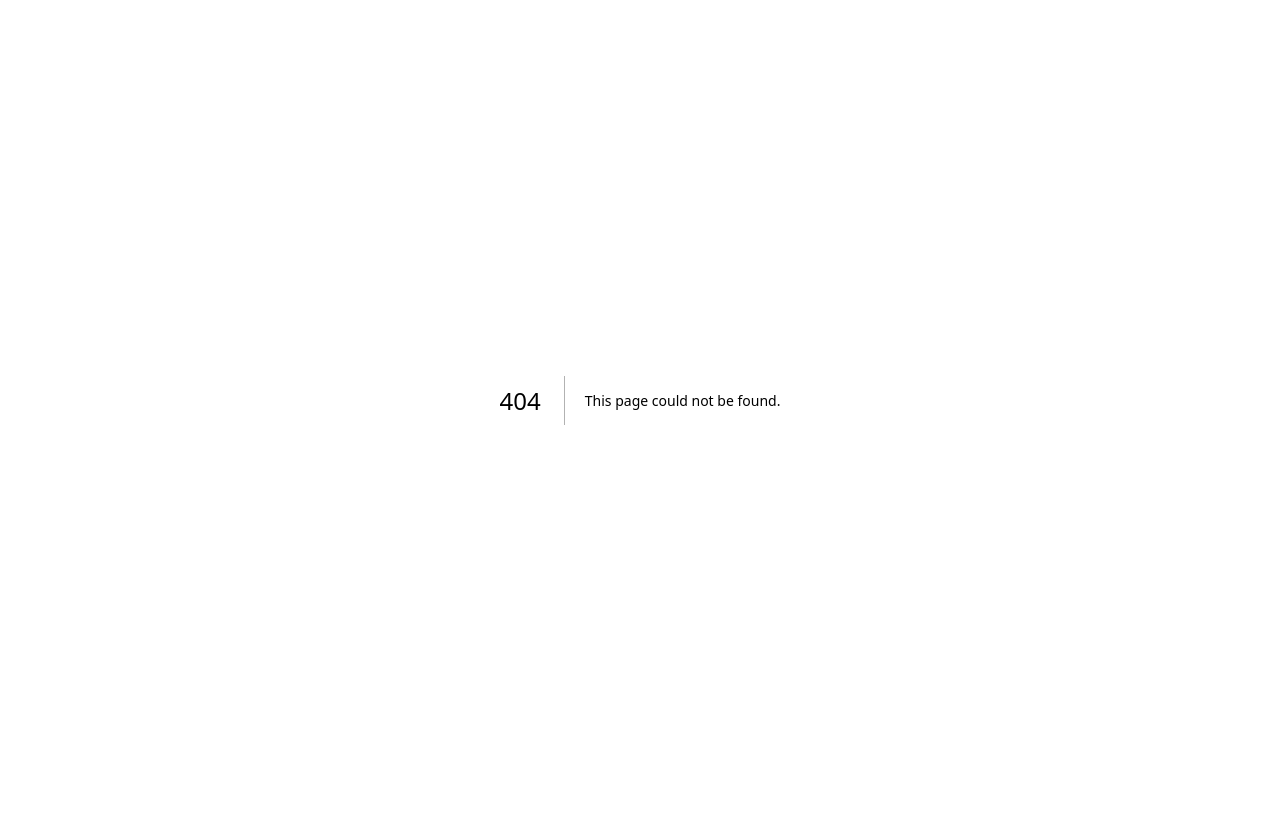
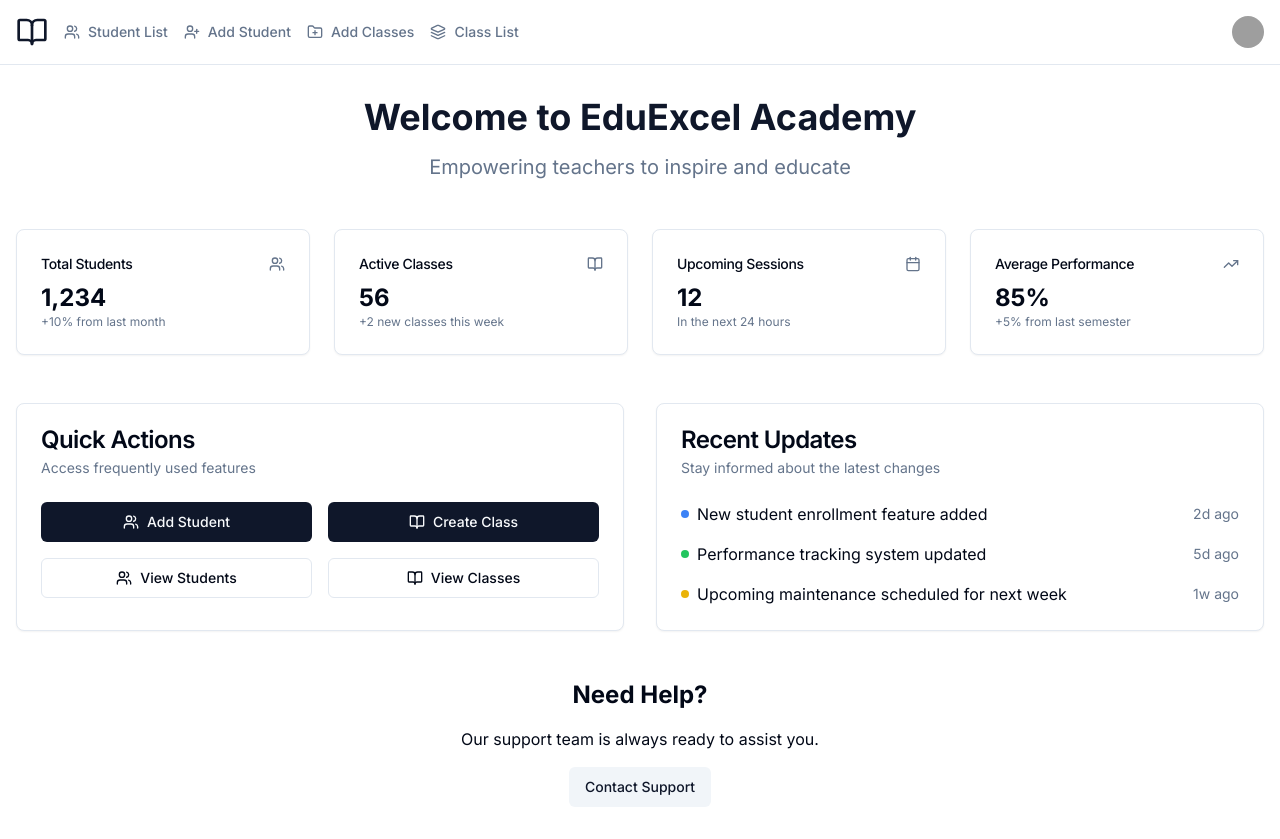
Before and after one commit to aqlio/next-js, a Next.js app: page /home in a window 1280 px wide. Before the commit this address had no page. Before the commit the page ends 800 px from the top, so only its background shows below. Built offline with nearby package versions, Linux system fonts and the light colour scheme; grey boxes are pictures that could not be loaded.

Commit message:
Added home page

```diff
--- a/src/app/(auth-page)/signup/page.tsx
+++ b/src/app/(auth-page)/signup/page.tsx
@@ -13,7 +13,7 @@ export default function Signup() {
   const handleLogin = (e: React.FormEvent) => {
     e.preventDefault();
     console.log('Login attempted with:', { email, password });
-    router.push('/dashboard');
+    router.push('/home');
   };
 
   return (
--- /dev/null
+++ b/src/app/(logged-in)/home/page.tsx
@@ -0,0 +1,124 @@
+import Link from 'next/link'
+import { Button } from "@/components/ui/button"
+import { Card, CardContent, CardDescription, CardHeader, CardTitle } from "@/components/ui/card"
+import { Users, BookOpen, Calendar, TrendingUp } from 'lucide-react'
+
+export default function HomePage() {
+    return (
+        <div className="container mx-auto px-4 py-8">
+            <header className="text-center mb-12">
+                <h1 className="text-4xl font-bold text-primary mb-4">Welcome to EduExcel Academy</h1>
+                <p className="text-xl text-muted-foreground">Empowering teachers to inspire and educate</p>
+            </header>
+
+            <section className="grid grid-cols-1 md:grid-cols-2 lg:grid-cols-4 gap-6 mb-12">
+                <Card>
+                    <CardHeader className="flex flex-row items-center justify-between space-y-0 pb-2">
+                        <CardTitle className="text-sm font-medium">Total Students</CardTitle>
+                        <Users className="h-4 w-4 text-muted-foreground" />
+                    </CardHeader>
+                    <CardContent>
+                        <div className="text-2xl font-bold">1,234</div>
+                        <p className="text-xs text-muted-foreground">+10% from last month</p>
+                    </CardContent>
+                </Card>
+                <Card>
+                    <CardHeader className="flex flex-row items-center justify-between space-y-0 pb-2">
+                        <CardTitle className="text-sm font-medium">Active Classes</CardTitle>
+                        <BookOpen className="h-4 w-4 text-muted-foreground" />
+                    </CardHeader>
+                    <CardContent>
+                        <div className="text-2xl font-bold">56</div>
+                        <p className="text-xs text-muted-foreground">+2 new classes this week</p>
+                    </CardContent>
+                </Card>
+                <Card>
+                    <CardHeader className="flex flex-row items-center justify-between space-y-0 pb-2">
+                        <CardTitle className="text-sm font-medium">Upcoming Sessions</CardTitle>
+                        <Calendar className="h-4 w-4 text-muted-foreground" />
+                    </CardHeader>
+                    <CardContent>
+                        <div className="text-2xl font-bold">12</div>
+                        <p className="text-xs text-muted-foreground">In the next 24 hours</p>
+                    </CardContent>
+                </Card>
+                <Card>
+                    <CardHeader className="flex flex-row items-center justify-between space-y-0 pb-2">
+                        <CardTitle className="text-sm font-medium">Average Performance</CardTitle>
+                        <TrendingUp className="h-4 w-4 text-muted-foreground" />
+                    </CardHeader>
+                    <CardContent>
+                        <div className="text-2xl font-bold">85%</div>
+                        <p className="text-xs text-muted-foreground">+5% from last semester</p>
+                    </CardContent>
+                </Card>
+            </section>
+
+            <section className="grid grid-cols-1 md:grid-cols-2 gap-8 mb-12">
+                <Card>
+                    <CardHeader>
+                        <CardTitle>Quick Actions</CardTitle>
+                        <CardDescription>Access frequently used features</CardDescription>
+                    </CardHeader>
+                    <CardContent className="grid grid-cols-2 gap-4">
+                        <Link href="/add-student">
+                            <Button className="w-full">
+                                <Users className="mr-2 h-4 w-4" />
+                                Add Student
+                            </Button>
+                        </Link>
+                        <Link href="/add-classes">
+                            <Button className="w-full">
+                                <BookOpen className="mr-2 h-4 w-4" />
+                                Create Class
+                            </Button>
+                        </Link>
+                        <Link href="/students">
+                            <Button className="w-full" variant="outline">
+                                <Users className="mr-2 h-4 w-4" />
+                                View Students
+                            </Button>
+                        </Link>
+                        <Link href="/classes">
+                            <Button className="w-full" variant="outline">
+                                <BookOpen className="mr-2 h-4 w-4" />
+                                View Classes
+                            </Button>
+                        </Link>
+                    </CardContent>
+                </Card>
+                <Card>
+                    <CardHeader>
+                        <CardTitle>Recent Updates</CardTitle>
+                        <CardDescription>Stay informed about the latest changes</CardDescription>
+                    </CardHeader>
+                    <CardContent>
+                        <ul className="space-y-4">
+                            <li className="flex items-center">
+                                <span className="w-2 h-2 bg-blue-500 rounded-full mr-2"></span>
+                                <span className="flex-grow">New student enrollment feature added</span>
+                                <span className="text-sm text-muted-foreground">2d ago</span>
+                            </li>
+                            <li className="flex items-center">
+                                <span className="w-2 h-2 bg-green-500 rounded-full mr-2"></span>
+                                <span className="flex-grow">Performance tracking system updated</span>
+                                <span className="text-sm text-muted-foreground">5d ago</span>
+                            </li>
+                            <li className="flex items-center">
+                                <span className="w-2 h-2 bg-yellow-500 rounded-full mr-2"></span>
+                                <span className="flex-grow">Upcoming maintenance scheduled for next week</span>
+                                <span className="text-sm text-muted-foreground">1w ago</span>
+                            </li>
+                        </ul>
+                    </CardContent>
+                </Card>
+            </section>
+
+            <section className="text-center">
+                <h2 className="text-2xl font-bold mb-4">Need Help?</h2>
+                <p className="mb-4">Our support team is always ready to assist you.</p>
+                <Button variant="secondary">Contact Support</Button>
+            </section>
+        </div>
+    )
+}
--- a/src/components/Logo.tsx
+++ b/src/components/Logo.tsx
@@ -7,7 +7,7 @@ interface LogoProps {
   href?: string;
 }
 
-const Logo: FC<LogoProps> = ({ className, href = "/dashboard" }) => {
+const Logo: FC<LogoProps> = ({ className, href = "/home" }) => {
   return (
     <Link href={href} className={`flex-shrink-0 flex items-center ${className}`}>
       <BookOpen className="h-8 w-8 text-primary" />
```
